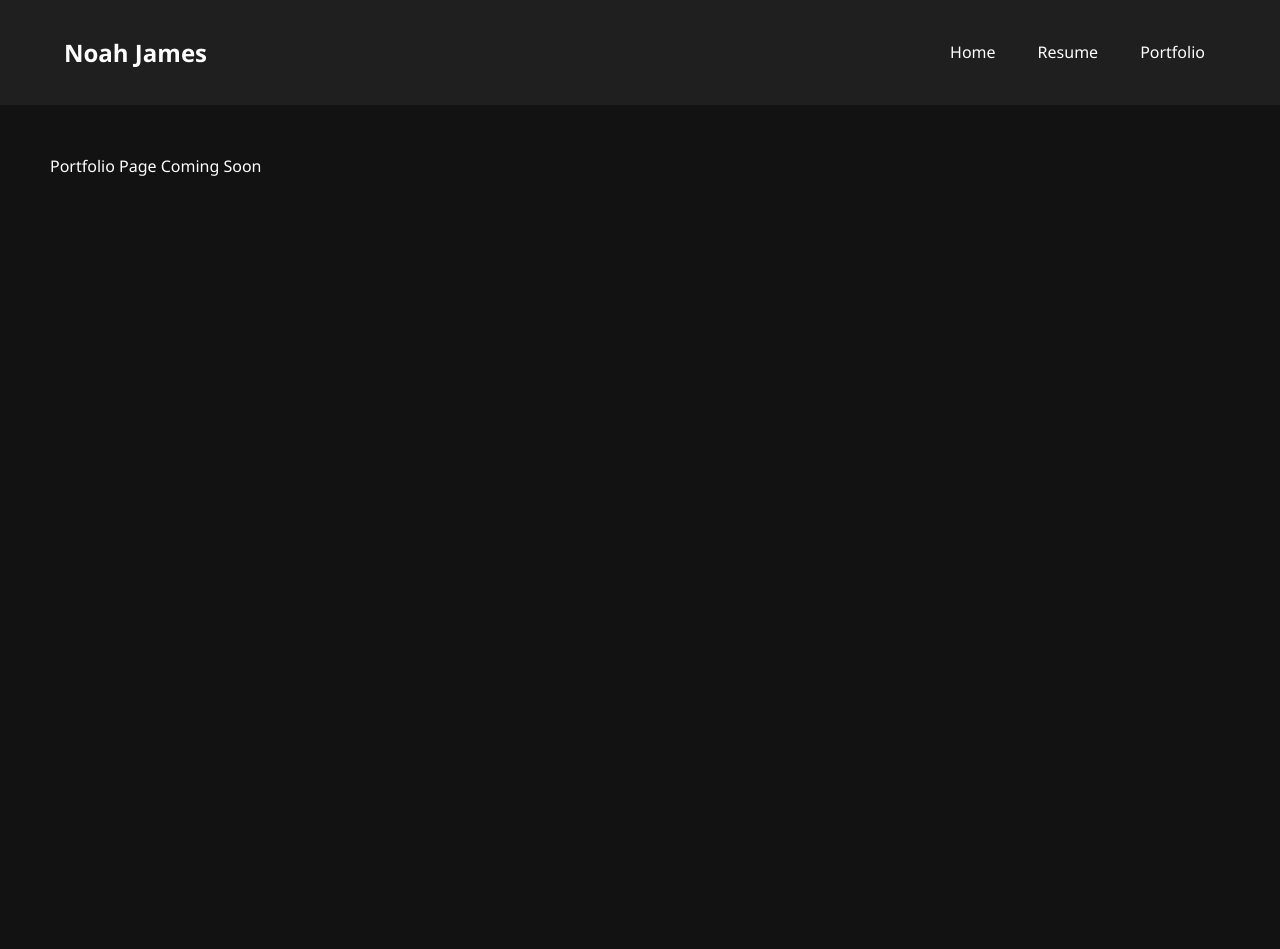
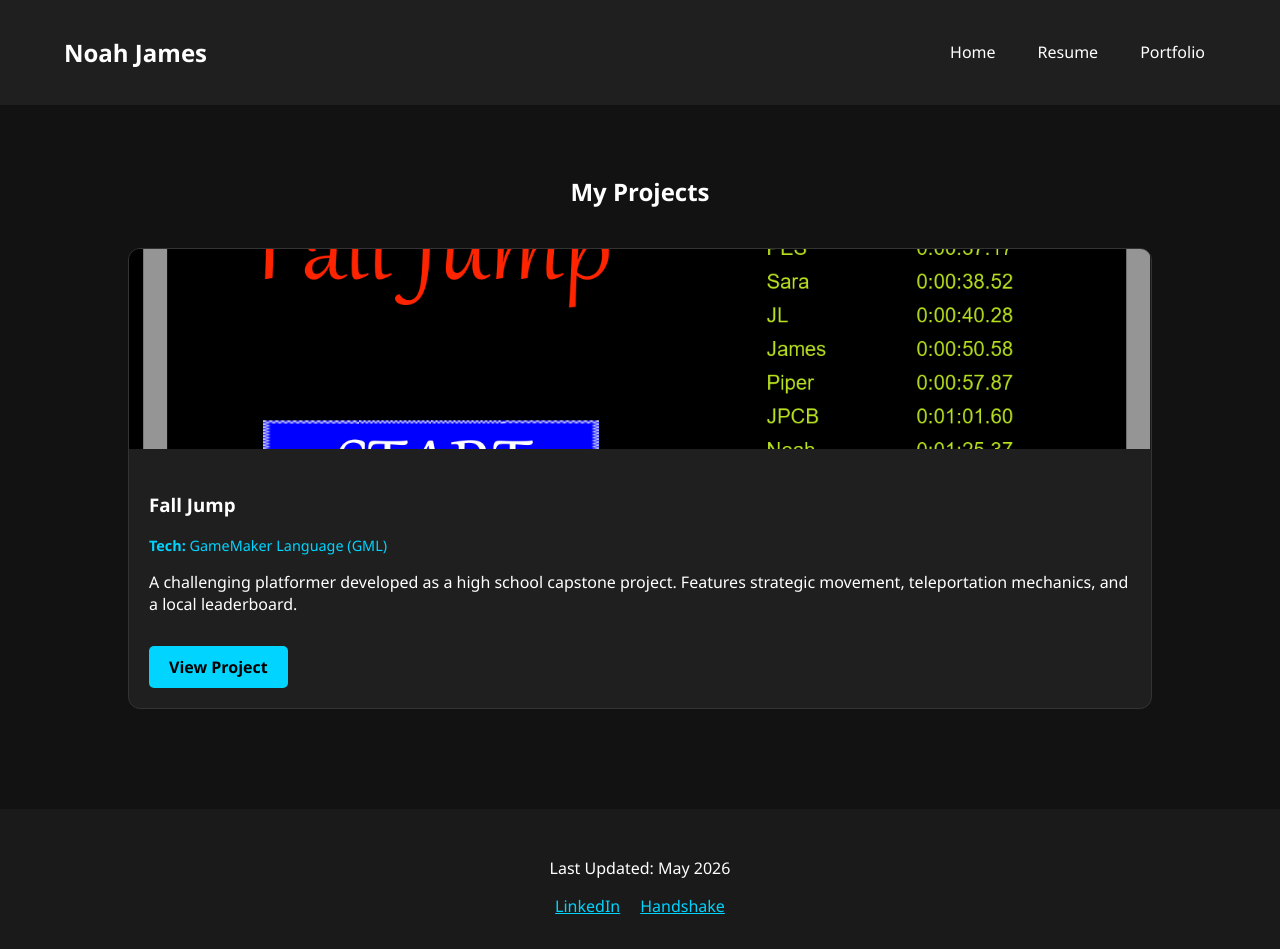
Before and after one commit to NoahCJames/NoahCJames.github.io, a React (Create React App) app: page /portfolio in a window 1280 px wide. Before the commit the page ends 800 px from the top, so only its background shows below. Built offline with nearby package versions, Linux system fonts and the light colour scheme.

Commit message:
Added portfolio page and footer

```diff
--- a/src/App.js
+++ b/src/App.js
@@ -1,10 +1,11 @@
 import { BrowserRouter as Router, Routes, Route } from 'react-router-dom';
 import Navbar from './components/Navbar';
+import Footer from './components/Footer';
 import Home from './pages/Home';
+import Portfolio from './pages/Portfolio';
 import './App.css';
 // We will create these next
 const Resume = () => <div style={{color: 'white', padding: '50px'}}>Resume Page Coming Soon</div>;
-const Portfolio = () => <div style={{color: 'white', padding: '50px'}}>Portfolio Page Coming Soon</div>;
 
 function App() {
   return (
@@ -16,6 +17,7 @@ function App() {
           <Route path="/resume" element={<Resume />} />
           <Route path="/portfolio" element={<Portfolio />} />
         </Routes>
+        <Footer />
       </div>
     </Router>
   );
--- /dev/null
+++ b/src/components/Footer.js
@@ -0,0 +1,13 @@
+function Footer() {
+  return (
+    <footer style={{ textAlign: 'center', padding: '2rem', background: '#1a1a1a', marginTop: '50px' }}>
+      <p>Last Updated: May 2026</p>
+      <div className="social-links">
+        <a href="https://www.linkedin.com/in/noah-james-b90127321/" target="_blank" rel="noreferrer" style={{color: '#00d4ff', margin: '0 10px'}}>LinkedIn</a>
+        <a href="https://app.joinhandshake.com/profiles/noah-james" target="_blank" rel="noreferrer" style={{color: '#00d4ff', margin: '0 10px'}}>Handshake</a>
+      </div>
+    </footer>
+  );
+}
+
+export default Footer;
--- /dev/null
+++ b/src/components/ProjectCard.css
@@ -0,0 +1,43 @@
+.projects-grid {
+  display: grid;
+  grid-template-columns: repeat(auto-fit, minmax(300px, 1fr));
+  gap: 30px;
+}
+
+.project-card {
+  background: #1f1f1f;
+  border-radius: 12px;
+  overflow: hidden;
+  transition: transform 0.3s ease;
+  border: 1px solid #333;
+}
+
+.project-card:hover {
+  transform: translateY(-10px);
+}
+
+.project-image img {
+  width: 100%;
+  height: 200px;
+  object-fit: cover;
+}
+
+.project-info {
+  padding: 20px;
+}
+
+.tech-stack {
+  color: #00d4ff;
+  font-size: 0.9rem;
+}
+
+.project-button {
+  display: inline-block;
+  margin-top: 15px;
+  padding: 10px 20px;
+  background-color: #00d4ff;
+  color: #000;
+  text-decoration: none;
+  border-radius: 5px;
+  font-weight: bold;
+}
--- /dev/null
+++ b/src/components/ProjectCard.js
@@ -0,0 +1,21 @@
+import './ProjectCard.css';
+
+function ProjectCard({ title, description, tech, link, image }) {
+  return (
+    <div className="project-card">
+      <div className="project-image">
+        <img src={image} alt={title} />
+      </div>
+      <div className="project-info">
+        <h3>{title}</h3>
+        <p className="tech-stack"><strong>Tech:</strong> {tech}</p>
+        <p>{description}</p>
+        <a href={link} target="_blank" rel="noreferrer" className="project-button">
+          View Project
+        </a>
+      </div>
+    </div>
+  );
+}
+
+export default ProjectCard;
--- /dev/null
+++ b/src/pages/Portfolio.js
@@ -0,0 +1,23 @@
+import ProjectCard from '../components/ProjectCard';
+
+function Portfolio() {
+  return (
+    <div className="portfolio-page" style={{ padding: '50px 10%' }}>
+      <h2 style={{ textAlign: 'center', marginBottom: '40px' }}>My Projects</h2>
+
+      <div className="projects-grid">
+        <ProjectCard
+          title="Fall Jump"
+          tech="GameMaker Language (GML)"
+          description="A challenging platformer developed as a high school capstone project. Features strategic movement, teleportation mechanics, and a local leaderboard."
+          link="https://n04h500.itch.io/jump-fall"
+          image="/Fall Jump Lobby.png"
+        />
+
+        {/* You can easily add a second project here later! */}
+      </div>
+    </div>
+  );
+}
+
+export default Portfolio;
```
